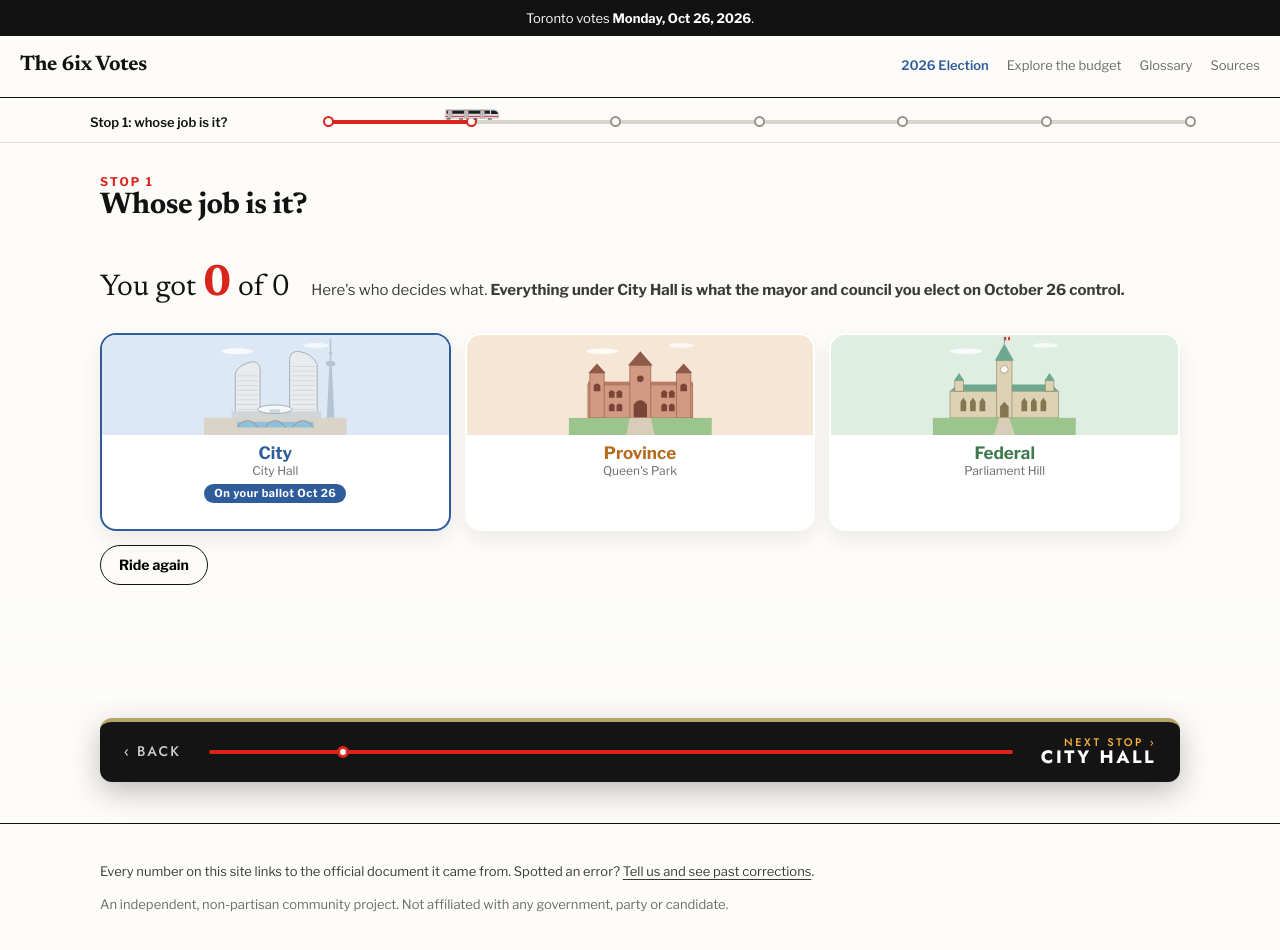
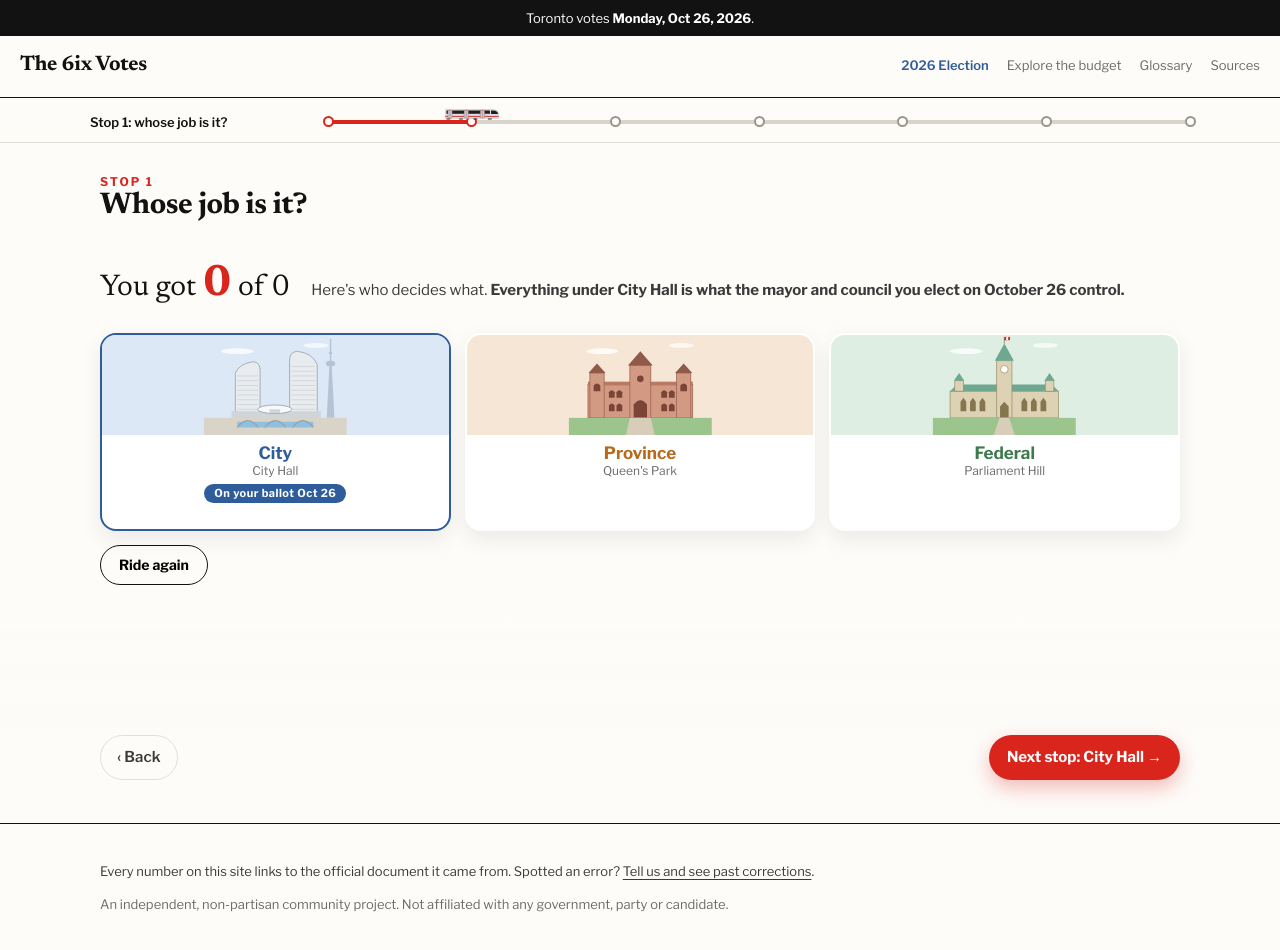
Before and after one commit to jadiha/the-platform, a SvelteKit app in the folder site/: page /vote in a window 1280 px wide. Both pictures are taken after a click on the button 471 px from the left and 121 px from the top of the page. Shown: the top 950 px of the page. Built offline with nearby package versions, Linux system fonts and the light colour scheme.

Commit message:
Revert "Back/Next as a floating TTC platform sign; the dot on the red line shows how far along the ride you are"
This reverts commit 108477bd040cd6e503baaa545bb915f7efdf34d7.

```diff
--- a/site/src/routes/vote/+page.svelte
+++ b/site/src/routes/vote/+page.svelte
@@ -278,17 +278,14 @@
 </div>
 {/key}
 {#if step > 0}
-<nav class="stepnav sans" aria-label="Move along the ride">
-	<button class="back" onclick={() => go(step - 1)}><span aria-hidden="true">‹</span> Back</button>
-	<span class="line" aria-hidden="true"><i style="left:calc({(step / (stops.length - 1)) * 100}% - 6px)"></i></span>
+<nav class="stepnav wide sans" aria-label="Move along the ride">
+	<button class="back" onclick={() => go(step - 1)}>‹ Back</button>
+	<span class="gap"></span>
 	{#if step < stops.length - 1}
-		<button class="fwd" onclick={() => go(step + 1)}>
-			<small>Next stop <span aria-hidden="true">›</span></small>
-			<b>{stops[step + 1].label.split(': ')[1]}</b>
-		</button>
+		<button class="fwd" onclick={() => go(step + 1)}>Next stop<span class="full">: {stops[step + 1].label.split(': ')[1]}</span> →</button>
 	{:else}
-		{#if shared}<span class="hint">{shared}</span>{/if}
-		<button class="fwd" onclick={share}><small>Last stop</small><b>Share the ride ↗</b></button>
+		<span class="hint">{shared}</span>
+		<button class="fwd" onclick={share}>Share the ride ↗</button>
 	{/if}
 </nav>
 {/if}
@@ -328,17 +325,15 @@
 	.hoprow { display: flex; align-items: center; flex-wrap: wrap; gap: 10px 18px; margin-top: 22px; }
 	.hop { font-family: var(--sans); font-weight: 700; font-size: 17px; background: #da251d; color: #fff; border: 0; border-radius: 999px; padding: 13px 26px; cursor: pointer; }
 	.howto { font-size: 13.5px; color: var(--mute); }
-	/* Back and Next live on a floating TTC-style platform sign, in the same spot on every stop. */
-	.stepnav { position: fixed; left: 50%; bottom: 18px; transform: translateX(-50%); z-index: 8; width: min(1080px, calc(100% - 24px)); display: flex; align-items: center; gap: 14px; background: #141414; color: #fff; border-radius: 12px; padding: 8px 10px; box-shadow: 0 10px 30px rgba(0, 0, 0, 0.25); border-top: 4px solid #b8a46a; font-family: 'Jost', var(--sans); }
-	.stepnav button { font: inherit; background: none; border: 0; color: #fff; cursor: pointer; border-radius: 8px; text-transform: uppercase; letter-spacing: 2px; }
-	.stepnav button:hover { background: rgba(255, 255, 255, 0.08); }
-	.stepnav .back { font-size: 14px; font-weight: 500; padding: 10px 14px; color: #cfcfcf; }
-	.stepnav .line { flex: 1; height: 4px; background: #da251d; border-radius: 4px; position: relative; }
-	.stepnav .line i { position: absolute; top: 50%; transition: left 0.6s ease; width: 12px; height: 12px; margin-top: -6px; border-radius: 50%; background: #fff; border: 3px solid #da251d; }
-	.stepnav .fwd { display: flex; flex-direction: column; align-items: flex-end; padding: 6px 14px; line-height: 1.1; }
-	.stepnav .fwd small { font-size: 11px; color: #ffb43a; letter-spacing: 2.5px; }
-	.stepnav .fwd b { font-size: 18px; font-weight: 700; letter-spacing: 2.5px; }
-	.stepnav .hint { font-size: 12px; color: #cfcfcf; text-transform: none; letter-spacing: 0; }
+	/* Back and Next float in the same spot on every stop (no bar behind them). */
+	.stepnav { position: fixed; left: 0; right: 0; bottom: 20px; z-index: 8; display: flex; align-items: center; gap: 16px; pointer-events: none; }
+	.stepnav > * { pointer-events: auto; }
+	.stepnav .gap { flex: 1; }
+	.stepnav button { font: inherit; font-weight: 700; font-size: 15px; border-radius: 999px; padding: 11px 18px; cursor: pointer; }
+	.stepnav .back { background: color-mix(in srgb, var(--paper) 90%, transparent); backdrop-filter: blur(4px); border: 1px solid var(--rule); padding: 10px 16px; color: var(--ink-2); font-weight: 600; }
+	.stepnav .back:hover { color: var(--ink); }
+	.stepnav .back:disabled { opacity: 0.3; cursor: default; }
+	.stepnav .fwd { background: #da251d; color: #fff; border: 0; box-shadow: 0 8px 20px rgba(218, 37, 29, 0.3); }
 	.head { display: flex; flex-direction: column; gap: 2px; }
 	.stopno { font-size: 12px; font-weight: 700; letter-spacing: 2px; text-transform: uppercase; color: #da251d; }
 
@@ -481,7 +476,8 @@
 	.hint { font-size: 12px; color: var(--mute); }
 	.method { font-size: 12.5px; color: var(--mute); margin-top: 24px; line-height: 1.5; }
 	@media (max-width: 600px) {
-			.stepnav { bottom: 10px; gap: 8px; } .stepnav .fwd b { font-size: 14px; letter-spacing: 1.5px; } .stepnav .back { padding: 8px 10px; font-size: 12px; }
+			.stepnav .full { display: none; }
+		.stepnav { bottom: 12px; }
 		.screenwrap { padding-bottom: 80px; }
 		.charts { grid-template-columns: 1fr; }
 		.who { grid-template-columns: 1fr; }
```
